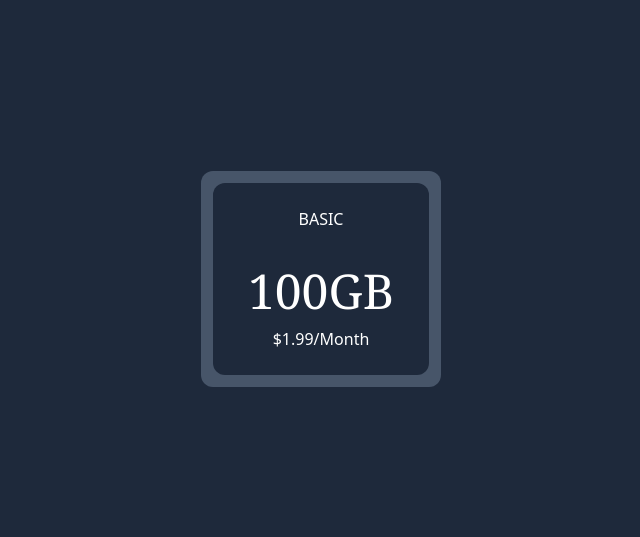
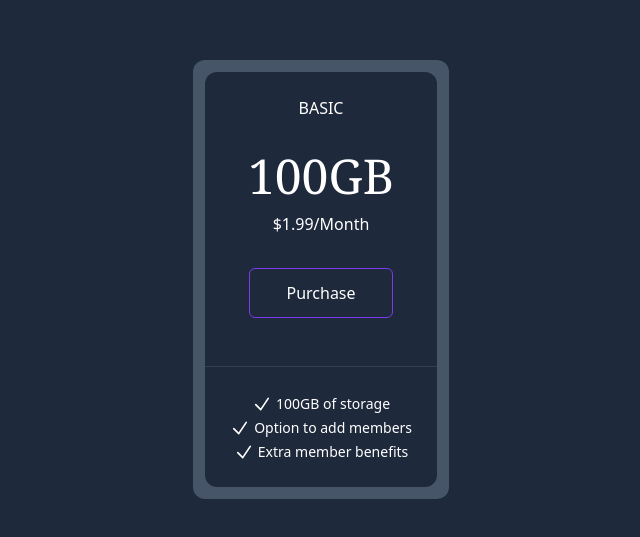
Before and after one commit to bhushangy/learn-tailwind, a website: page projects/pricing-cards/index.html in a window 1280 px wide. Shown: the part 121-658 px from the top of the page, without its empty margins (319-959 px from the left). Drawn offline with nearby package versions, Linux system fonts and the light colour scheme.

Commit message:
updated pricing card

```diff
--- a/projects/pricing-cards/index.html
+++ b/projects/pricing-cards/index.html
@@ -1,5 +1,6 @@
 <!DOCTYPE html>
 <html lang="en">
+
 <head>
   <meta charset="UTF-8" />
   <meta http-equiv="X-UA-Compatible" content="IE=edge" />
@@ -7,17 +8,44 @@
   <script src="https://cdn.tailwindcss.com"></script>
   <title>Pricing cards</title>
 </head>
+
 <body>
-    <main
-      class="bg-slate-800 h-screen w-screen flex justify-center items-center"
-    >
-      <div class="w-60 bg-slate-600 p-3 rounded-xl">
-        <div class="bg-slate-800 p-6 text-white text-center rounded-xl">
+  <main class="bg-slate-800 h-screen w-screen flex justify-center items-center">
+    <div class="w-64 bg-slate-600 p-3 rounded-xl">
+      <div class="bg-slate-800 p-6 text-white text-center rounded-t-xl">
         <p>BASIC</p>
-          <p class="mt-9 font-serif text-5xl">100GB</p>
+        <p class="mt-8 font-serif text-5xl">100GB</p>
         <p class="mt-3">$1.99/Month</p>
+        <button
+          class="mt-8 mb-6 px-9 py-3 border border-solid border-violet-600 rounded-md hover:bg-violet-800 hover:border-violet-800 transition-colors duration-200">
+          Purchase
+        </button>
+      </div>
+      <div class="p-6 bg-slate-800 text-white text-center rounded-b-xl border-t border-solid border-slate-700">
+        <div>
+          <svg xmlns="http://www.w3.org/2000/svg" fill="none" viewBox="0 0 24 24" stroke-width="2" stroke="currentColor"
+            class="inline w-5 h-5">
+            <path stroke-linecap="round" stroke-linejoin="round" d="m4.5 12.75 6 6 9-13.5" />
+          </svg>
+          <p class="inline ml-0 text-sm">100GB of storage</p>
+        </div>
+        <div>
+          <svg xmlns="http://www.w3.org/2000/svg" fill="none" viewBox="0 0 24 24" stroke-width="2" stroke="currentColor"
+            class="inline w-5 h-5">
+            <path stroke-linecap="round" stroke-linejoin="round" d="m4.5 12.75 6 6 9-13.5" />
+          </svg>
+          <p class="inline ml-0 text-sm">Option to add members</p>
+        </div>
+        <div>
+          <svg xmlns="http://www.w3.org/2000/svg" fill="none" viewBox="0 0 24 24" stroke-width="2" stroke="currentColor"
+            class="inline w-5 h-5">
+            <path stroke-linecap="round" stroke-linejoin="round" d="m4.5 12.75 6 6 9-13.5" />
+          </svg>
+          <p class="inline ml-0 text-sm">Extra member benefits</p>
+        </div>
       </div>
     </div>
   </main>
 </body>
+
 </html>
```
Lines whose indentation alone changed are shown as unchanged.
